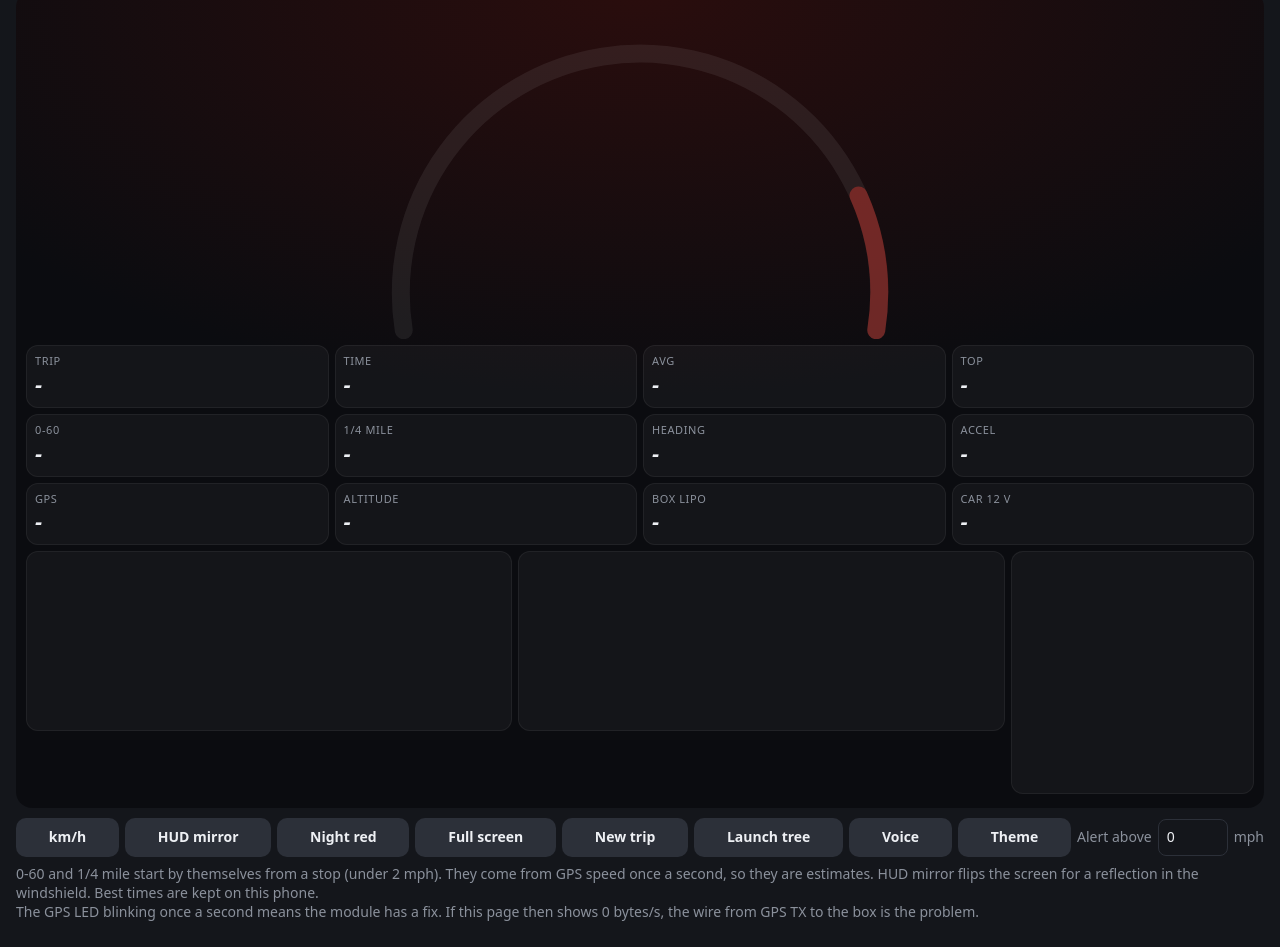
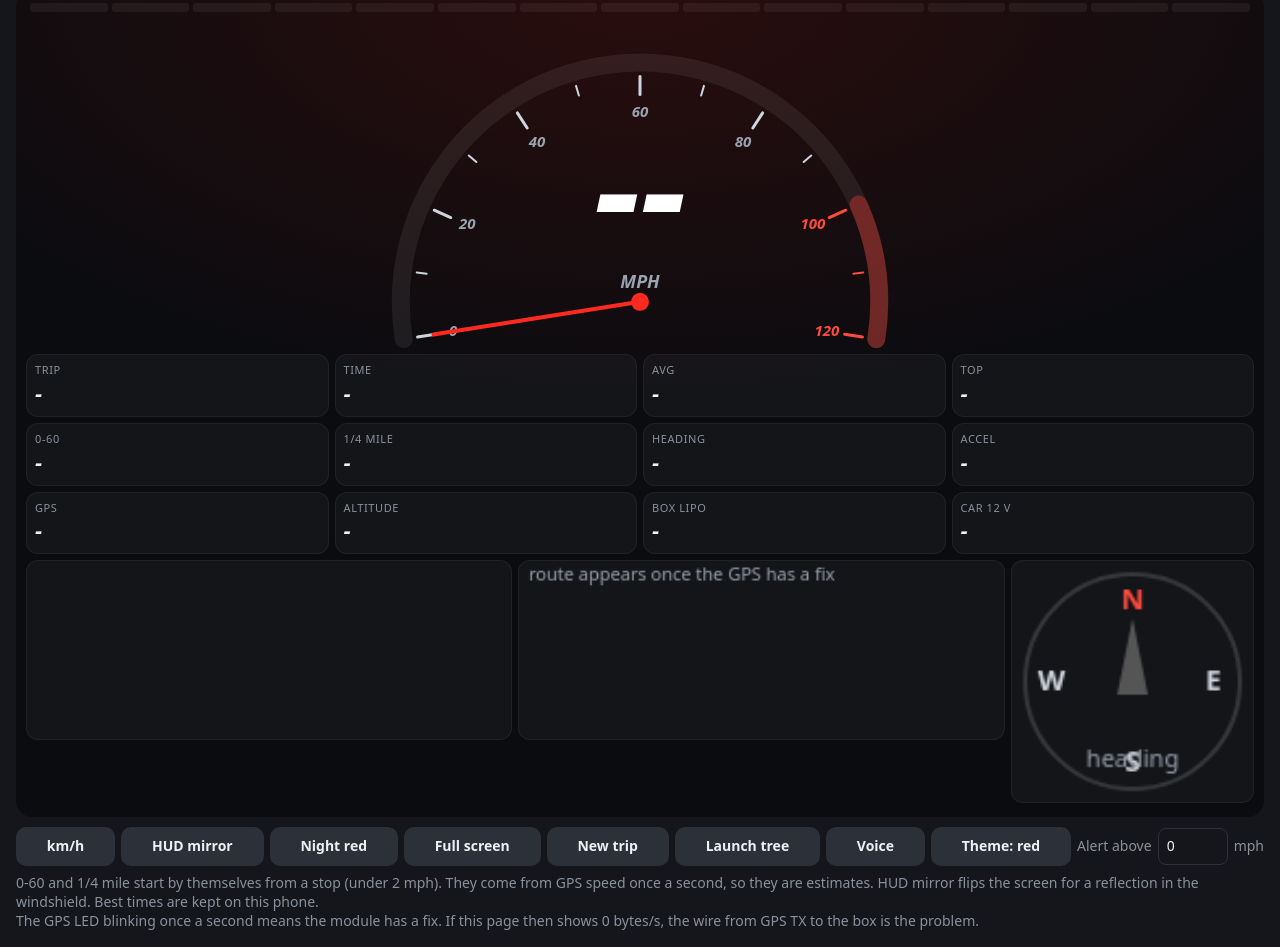
Before and after one commit to WolfTronixSD/wolftronix-cars, a plain HTML site: page ble.html in a window 1280 px wide. Shown: the part 215-1162 px from the top of the page. Drawn offline with Linux system fonts and the light colour scheme.

Commit message:
ble.html: theme colours without touching X before it exists
Co-Authored-By: Claude Opus 5.5 <noreply@anthropic.com>

```diff
--- a/ble.html
+++ b/ble.html
@@ -325,7 +325,7 @@ function drawGauge(mph){
   x.clearRect(0,0,W,H);x.lineCap="round";
   x.lineWidth=18;x.strokeStyle="rgba(255,255,255,.07)";x.beginPath();x.arc(cx,cy,R,a0,a1);x.stroke();
   x.strokeStyle="rgba(255,60,50,.35)";x.beginPath();x.arc(cx,cy,R,ang(red),a1);x.stroke();
-  const th=(typeof THEMES!=="undefined"&&THEMES[X.theme])||["#00e1ff","#ffe600","#ff2a1f"],gr=x.createLinearGradient(cx-R,0,cx+R,0);gr.addColorStop(0,th[0]);gr.addColorStop(.6,th[1]);gr.addColorStop(1,th[2]);
+  const th=window.__TH||["#00e1ff","#ffe600","#ff2a1f"],gr=x.createLinearGradient(cx-R,0,cx+R,0);gr.addColorStop(0,th[0]);gr.addColorStop(.6,th[1]);gr.addColorStop(1,th[2]);
   if(v>0){x.strokeStyle=gr;x.shadowColor=v>=red?"#ff2a1f":"#00e1ff";x.shadowBlur=18;x.beginPath();x.arc(cx,cy,R,a0,ang(v));x.stroke();x.shadowBlur=0}
   x.font="italic 600 15px system-ui";x.textAlign="center";x.textBaseline="middle";
   const step=KMH?20:10;
@@ -387,7 +387,7 @@ drawGauge(null);
 const X={hist:[],route:[],peakG:0,voice:LS.get("cb_voice",false),theme:LS.get("cb_theme","red"),tree:null};
 const THEMES={red:["#00e1ff","#ffe600","#ff2a1f"],blue:["#00ffa3","#00b3ff","#7a5cff"],green:["#b6ff00","#00ff6a","#00e1ff"]};
 (function(){const L=$("leds");for(let i=0;i<15;i++){const d=document.createElement("i");L.appendChild(d)}})();
-function applyTheme(){const t=THEMES[X.theme]||THEMES.red;document.documentElement.style.setProperty("--neon",t[2]);$("bTheme").textContent="Theme: "+X.theme}
+function applyTheme(){const t=THEMES[X.theme]||THEMES.red;window.__TH=t;document.documentElement.style.setProperty("--neon",t[2]);$("bTheme").textContent="Theme: "+X.theme}
 $("bTheme").onclick=()=>{const k=Object.keys(THEMES);X.theme=k[(k.indexOf(X.theme)+1)%k.length];LS.set("cb_theme",X.theme);applyTheme();renderDrive()};
 $("bVoice").onclick=()=>{X.voice=!X.voice;LS.set("cb_voice",X.voice);$("bVoice").classList.toggle("on",X.voice);if(X.voice)say("Voice on")};
 $("bVoice").classList.toggle("on",X.voice);applyTheme();
```
